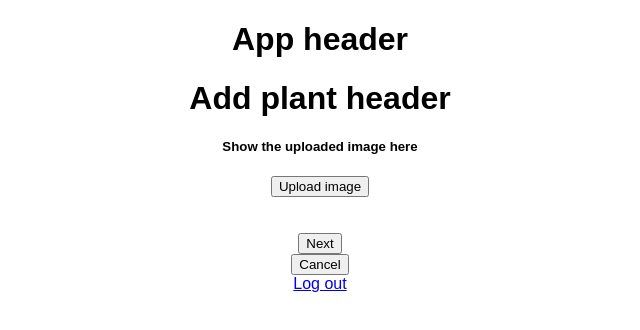
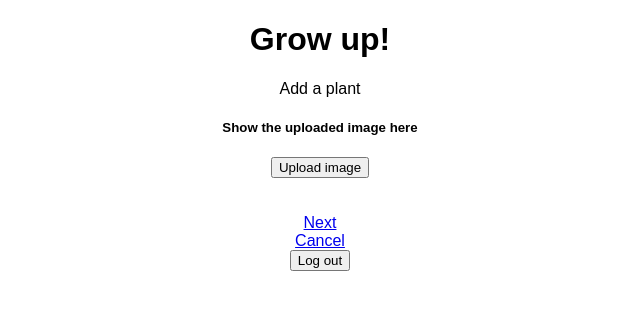
Before and after one commit to carsva/growup, a React (Create React App) app: page /addplant/image in a window 1280 px wide. Shown: the top 330 px of the page, without its empty margins (320-960 px from the left). Built offline with nearby package versions, Linux system fonts and the light colour scheme.

Commit message:
Added some clarity in the first structuring

```diff
--- a/src/components/AddPlantHeader.js
+++ b/src/components/AddPlantHeader.js
@@ -7,7 +7,7 @@ class AddPlantHeader extends Component {
     return (
 
         <div>
-          <h1>Add plant header</h1>
+          <p>Add a plant</p>
         </div>
 
     );
--- a/src/components/AmountPlant.js
+++ b/src/components/AmountPlant.js
@@ -32,8 +32,9 @@ class ImagePlant extends Component {
               <br/>
             </div>
             <br/>
-          <Link to="tpm"><button>Next</button></Link>
-          <Link to="/home"><button>Cancel</button></Link>
+          <Link to="tpm">Next</Link>
+          <br/>
+          <Link to="/home">Cancel</Link>
           <Footer />
         </div>
     );
--- a/src/components/Footer.js
+++ b/src/components/Footer.js
@@ -8,7 +8,7 @@ class Footer extends Component {
     return (
 
         <div>
-          <Link to="/reg">Log out</Link>
+          <Link to="/reg"><button>Log out</button></Link>
         </div>
 
     );
--- a/src/components/Header.js
+++ b/src/components/Header.js
@@ -7,7 +7,7 @@ class Header extends Component {
     return (
 
         <div>
-          <h1>App header</h1>
+          <h1>Grow up!</h1>
         </div>
 
     );
--- a/src/components/ImagePlant.js
+++ b/src/components/ImagePlant.js
@@ -23,9 +23,9 @@ class ImagePlant extends Component {
             </div>
               <br/>
                 <br/>
-          <Link to="amount"><button>Next</button></Link>
+          <Link to="amount">Next</Link>
           <br />
-          <Link to="/home"><button>Cancel</button></Link>
+          <Link to="/home">Cancel</Link>
           <Footer />
         </div>
     );
--- a/src/components/NamePlant.js
+++ b/src/components/NamePlant.js
@@ -14,8 +14,10 @@ class NamePlant extends Component {
           <Header />
           <AddPlantHeader/>
           <input type="text" ref="name" placeholder="Name of your plant"></input>
-          <Link to="image"><button>Next</button></Link>
-          <Link to="/home"><button>Cancel</button></Link>
+          <br/>
+          <Link to="image">Next</Link>
+          <br/>
+          <Link to="/home">Cancel</Link>
           <Footer />
         </div>
     );
--- a/src/components/PlantStatus.js
+++ b/src/components/PlantStatus.js
@@ -1,6 +1,7 @@
 import React, { Component } from 'react';
 import {  Link } from "react-router-dom";
 import Header from './../components/Header';
+import Footer from './../components/Footer';
 
 class PlantStatus extends Component {
   render() {
@@ -17,7 +18,7 @@ class PlantStatus extends Component {
           <Link to="addplant">Add another plant</Link>
           <br/>
           <br/>
-          <Link to="/reg">Log out</Link>
+          <Footer />
         </div>
     );
   }
--- a/src/components/TpmPlant.js
+++ b/src/components/TpmPlant.js
@@ -32,8 +32,9 @@ class ImagePlant extends Component {
                 <br/>
               </div>
             <br/>
-          <Link to="./../home"><button>Next</button></Link>
-          <Link to="/home"><button>Cancel</button></Link>
+          <Link to="/home">Next</Link>
+          <br/>
+          <Link to="/home">Cancel</Link>
           <Footer />
         </div>
     );
--- a/src/pages/AddPlant.js
+++ b/src/pages/AddPlant.js
@@ -17,9 +17,9 @@ class AddPlant extends Component {
         <div className="center">
           <Header />
           <AddPlantHeader/>
-          <Link to="/addplant/name"><button>Next</button></Link>
+          <Link to="/addplant/name">Next</Link>
           <br/>
-          <Link to="/home"><button>Cancel</button></Link>
+          <Link to="/home">Cancel</Link>
           <Footer />
         </div>
     );
--- a/src/pages/Main.js
+++ b/src/pages/Main.js
@@ -13,7 +13,7 @@ class Main extends Component {
     return (
       <div className="center">
         <Header />
-        <p>Im the Main component</p>
+        <p>Welcome to this simple and much conveniant , lets save some plants today!</p>
         <Link to="addplant"><button>Next</button></Link>
         <Footer />
       </div>
--- a/src/pages/Reg.js
+++ b/src/pages/Reg.js
@@ -1,7 +1,7 @@
 import React, { Component } from 'react';
 import { Link } from "react-router-dom";
 import Header from './../components/Header';
-import Footer from './../components/Footer';
+
 
 class Reg extends Component {
 
@@ -13,7 +13,7 @@ class Reg extends Component {
     return (
       <div className="center">
         <Header />
-        <Link to="/main"><button>Log in</button></Link>
+        <Link to="/home"><button>Log in</button></Link>
         <Link to="/main"><button>Register</button></Link>
       </div>
 
```
